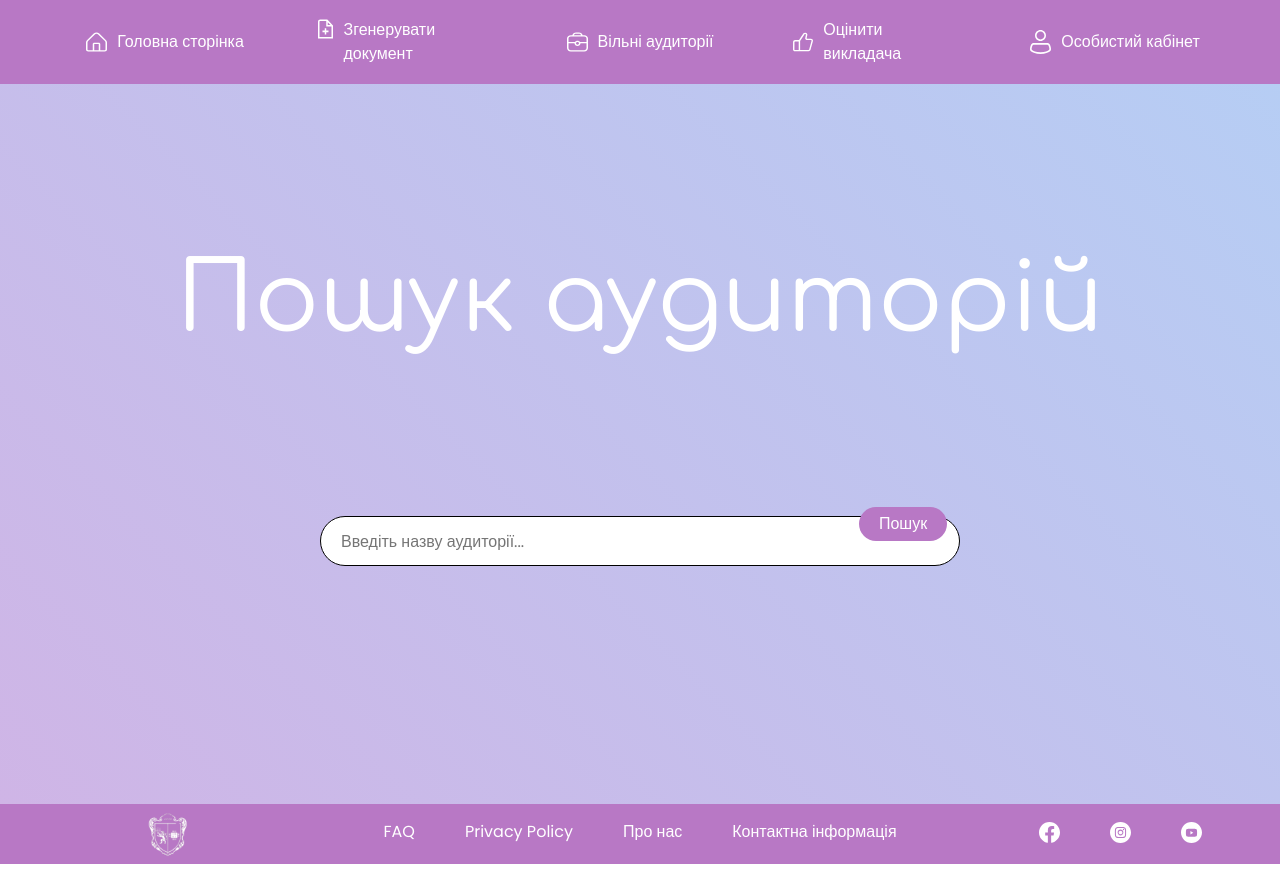
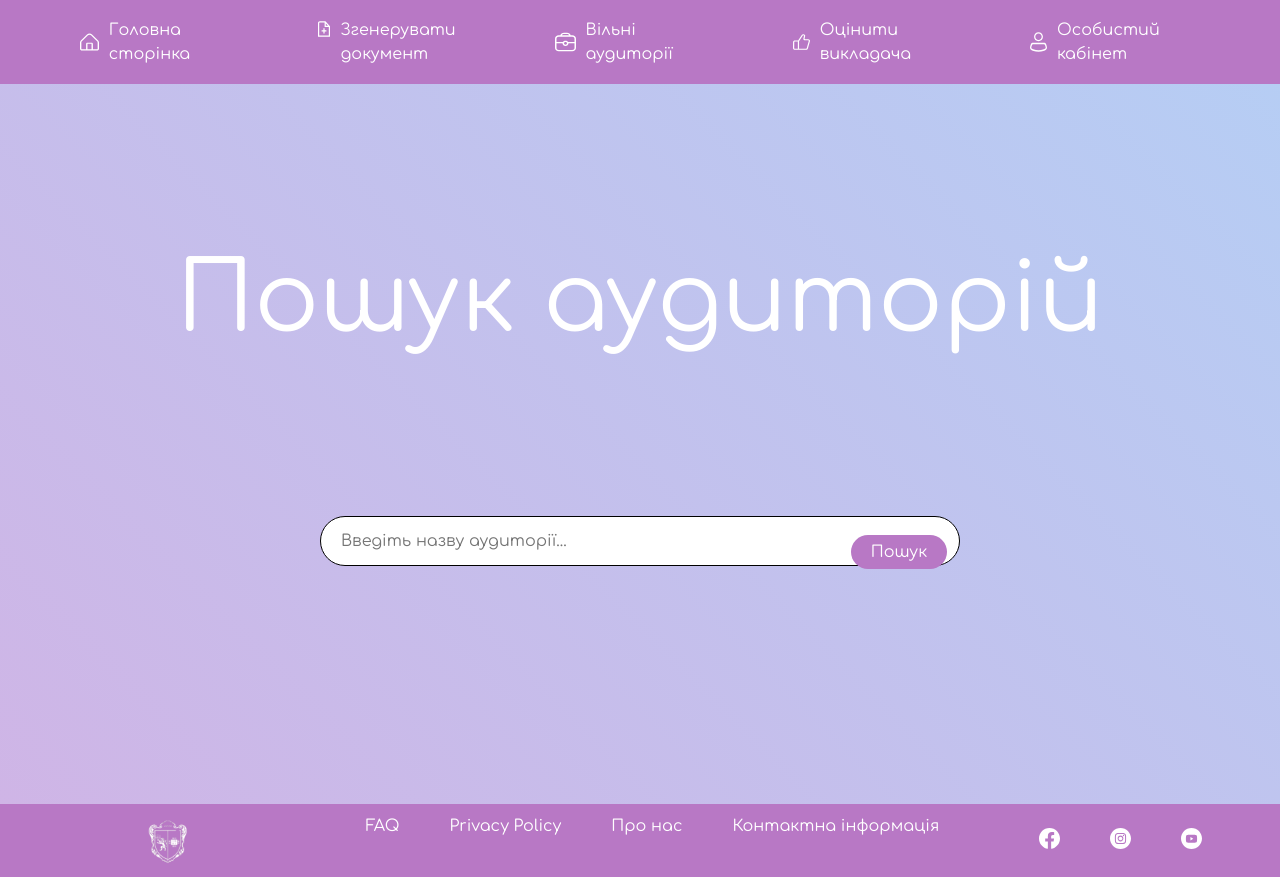
Before and after one commit to MergoCode/front-garage, a React (Vite) app in the folder frontend/: page /search in a window 1280 px wide. Built offline with nearby package versions, Linux system fonts and the light colour scheme.

Commit message:
Another pre-prod

```diff
--- a/frontend/src/App.css
+++ b/frontend/src/App.css
@@ -7,11 +7,11 @@
   --background-color: #cee5f2;
   --accent-color: #b878c5;
   --main-font: "Poppins", sans-serif;
-  font-family: var(--main-font);
   background-color: var(--background-color);
 }
 * {
   box-sizing: border-box;
+  font-family: "Comfortaa";
   overflow-y: hidden;
 }
 ul {
--- a/frontend/src/css/Account.sass
+++ b/frontend/src/css/Account.sass
@@ -64,3 +64,7 @@
     padding: 25px
     border-radius: 40px
     aspect-ratio: 1/1
+    box-shadow: 0 10px 20px rgb(0, 0, 0, 0.25)
+    margin-bottom: 30px
+    margin-left: 30px
+    margin-right: 30px
--- a/frontend/src/css/SearchPage.sass
+++ b/frontend/src/css/SearchPage.sass
@@ -49,7 +49,7 @@
             .search-page__button
                 position: absolute
                 right: 26%
-                top: 65.5%
+                top: 69%
                 transform: translateY(-50%)
                 background-color: #b878c5
                 color: white
--- a/frontend/src/pages/Account.tsx
+++ b/frontend/src/pages/Account.tsx
@@ -51,6 +51,7 @@ function Account() {
                   sessionStorage.removeItem("accessToken");
                   navigate("/login-register")
                 }}>Вийти з Акаунту</button>
+                {role != "студент" ? <button className="personal-btn">Створити новину</button> : ""}
               </div>
             </div>
           </div>
@@ -58,7 +59,7 @@ function Account() {
             <h1 className="taken-au">Заброньовані Аудиторії</h1>
           </div>
           <div className="personal-ws__auditories">
-            {bookedbyUser.length > 0 ? (
+            {bookedbyUser.length  > 0 && role != "студент" ? (
               bookedbyUser.map((el) => <div className="personal-booked-audience">
                 <div className="ps-booked-block">
                     <h2 className="ps-booked-head">{el.number} ауд.</h2>
```
